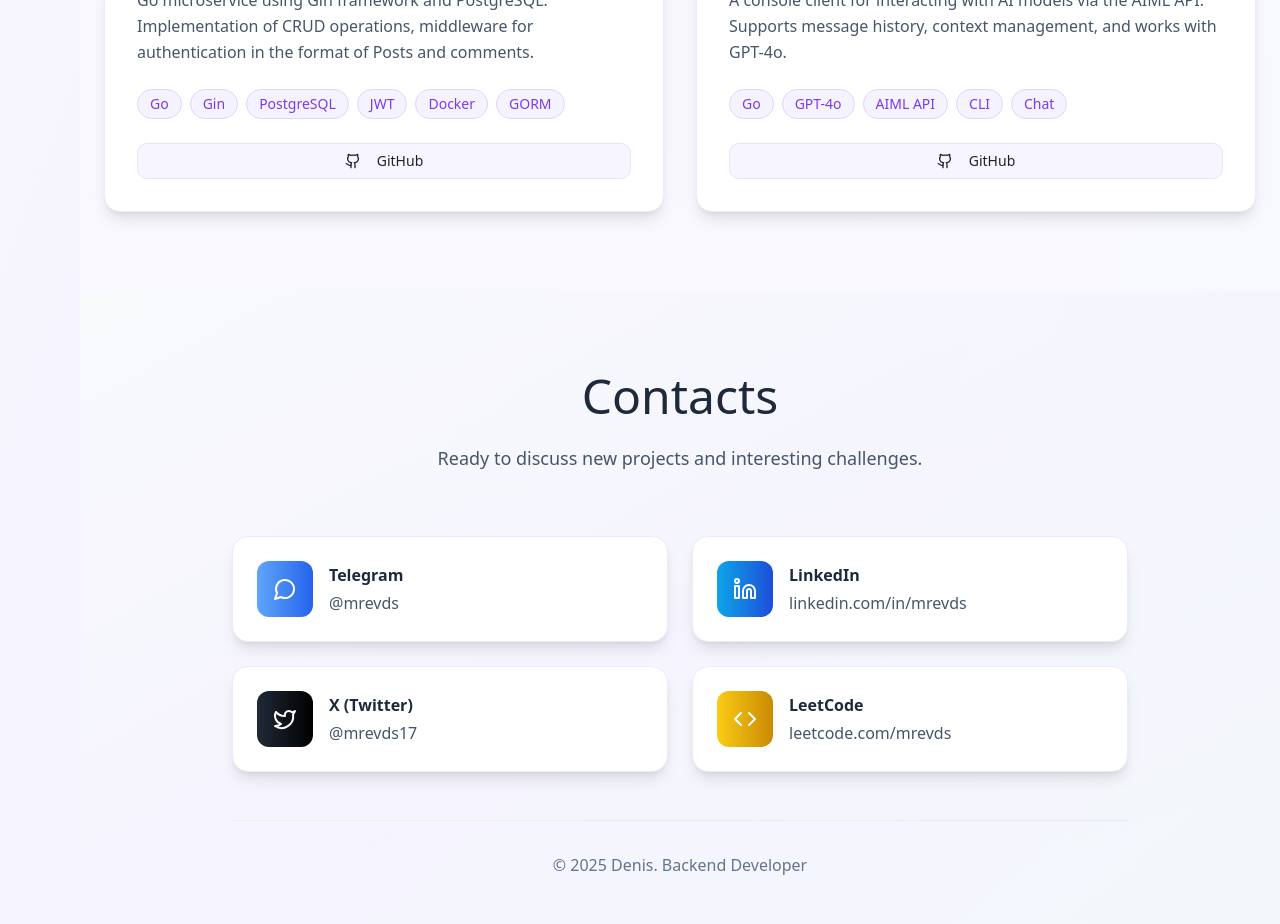
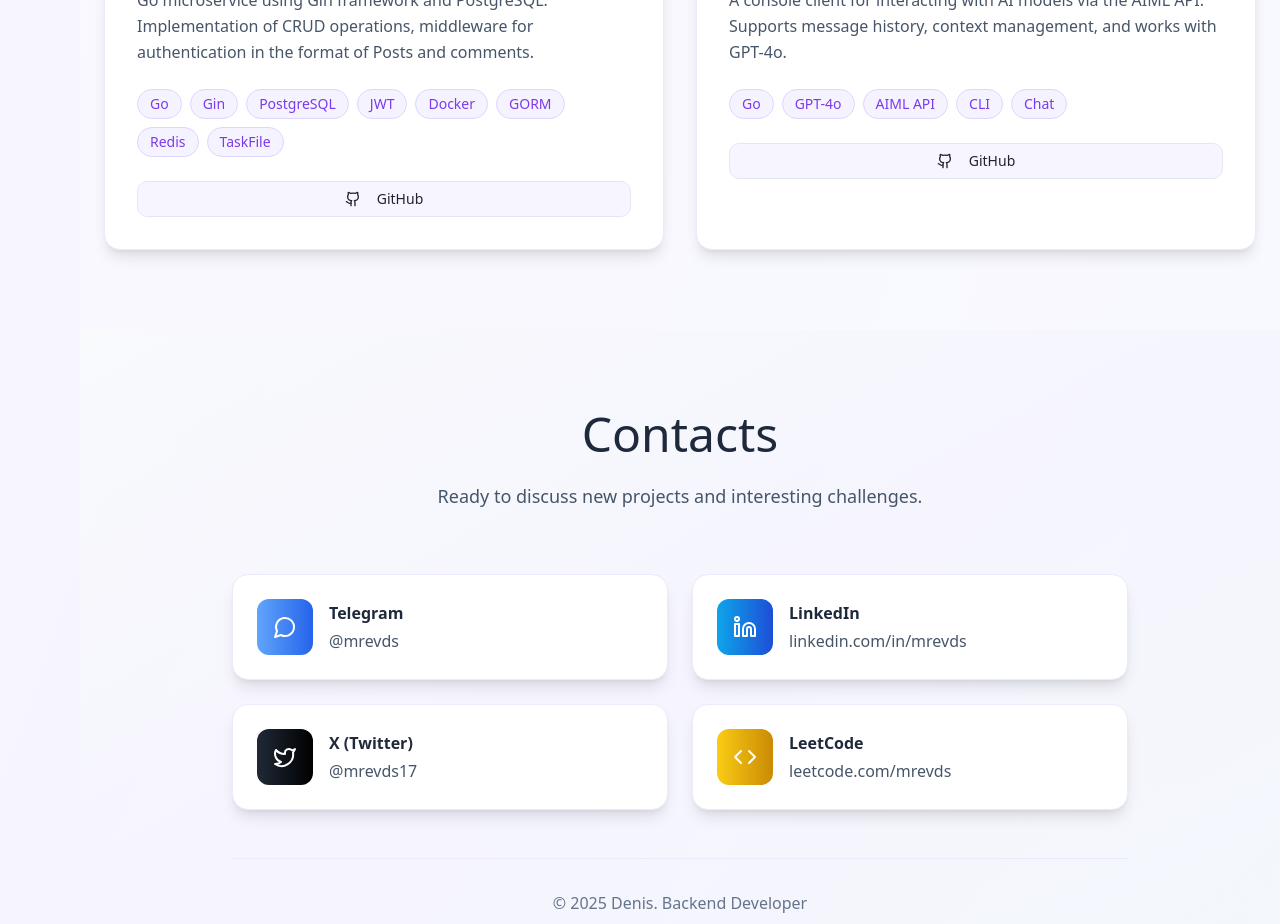
Before and after one commit to mrevds/mrevds-2f8dca31, a React (Vite) app: page / in a window 1280 px wide. Shown: the part 2620-3544 px from the top of the page. Built offline with nearby package versions, Linux system fonts and the light colour scheme.

Commit message:
Update ProjectsSection.tsx

```diff
--- a/src/components/ProjectsSection.tsx
+++ b/src/components/ProjectsSection.tsx
@@ -16,7 +16,7 @@ const ProjectsSection = () => {
       github: "https://github.com/mrevds/freeTitle",
       demo: "#",
       icon: Server,
-      tech: ["Go", "Gin", "PostgreSQL", "JWT", "Docker", "GORM"],
+      tech: ["Go", "Gin", "PostgreSQL", "JWT", "Docker", "GORM", "Redis", "TaskFile"],
       gradient: "from-blue-500 to-purple-500"
     },
     {
```
